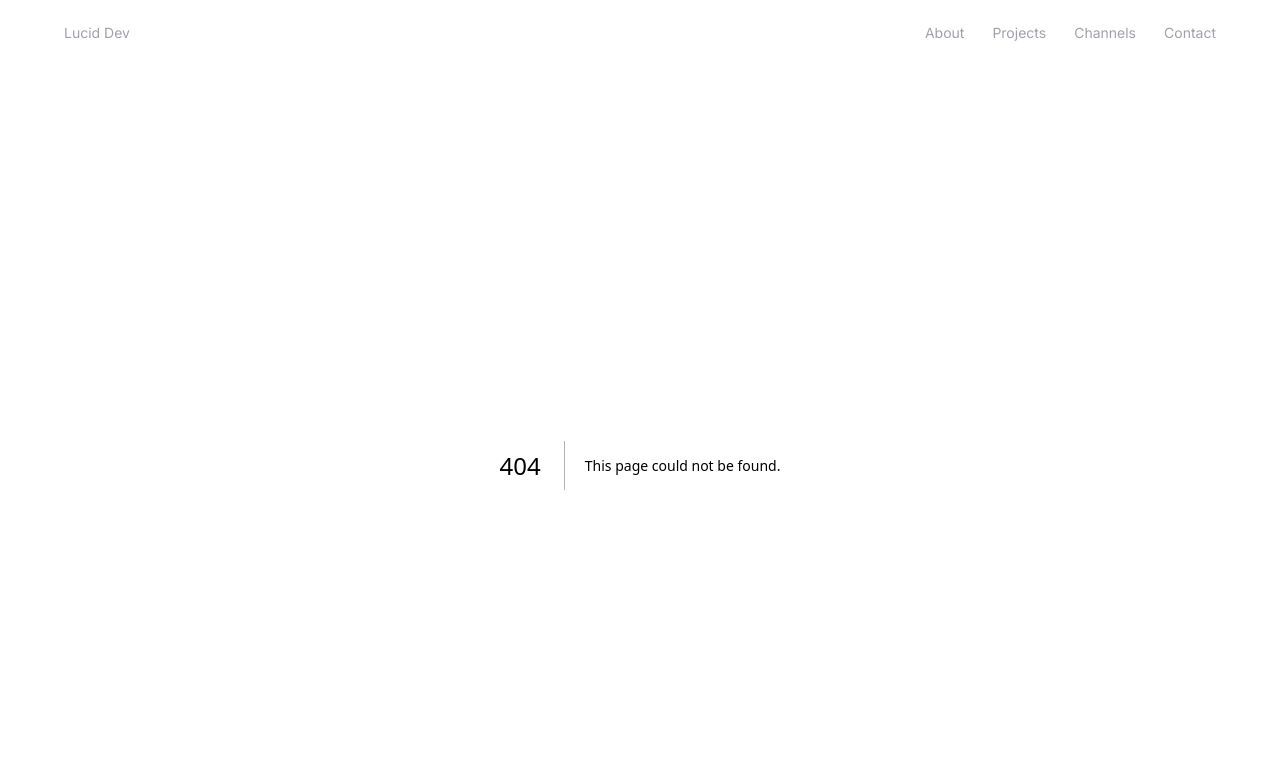
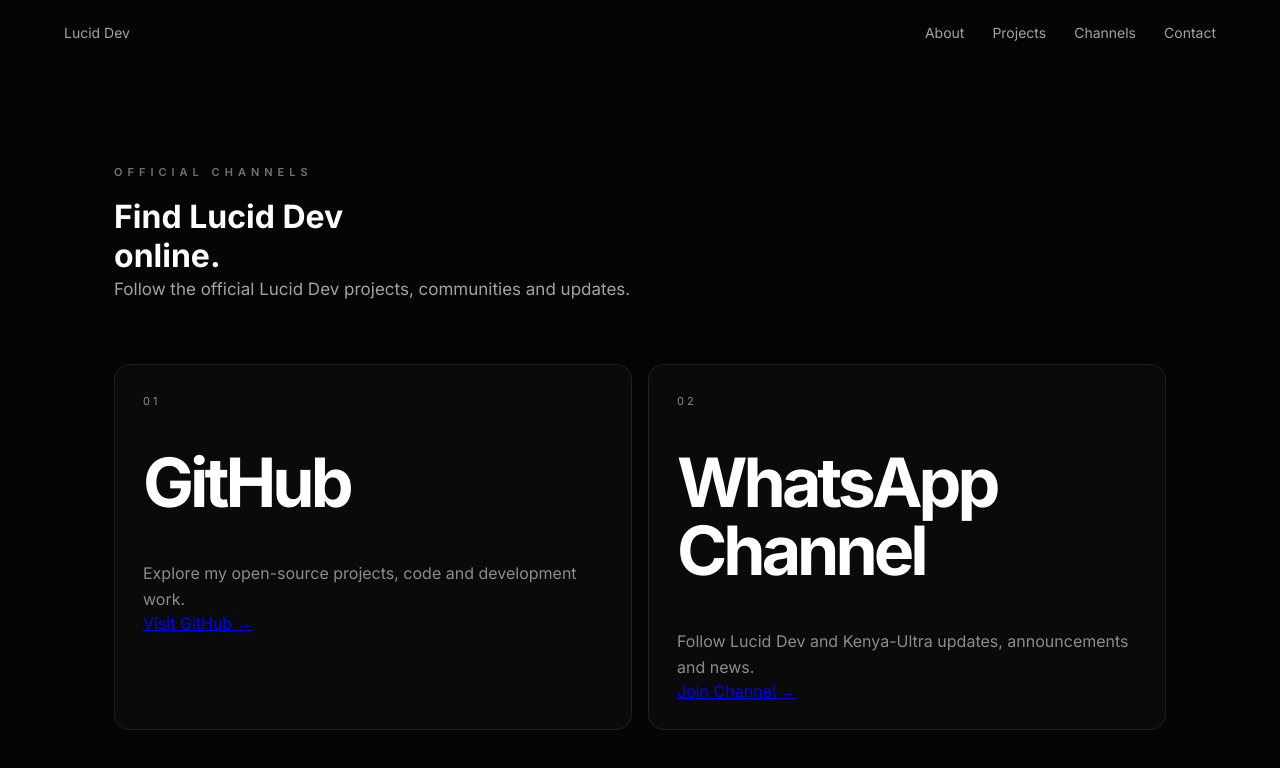
Before and after one commit to lawrencenjeri4-lgtm/lucid-dev-portfolio, a Next.js app: page /channels in a window 1280 px wide. Before the commit this address had no page. Shown: the top 768 px of the page. Built offline with nearby package versions, Linux system fonts and the light colour scheme.

Commit message:
Add Channels page with official links and descriptions

```diff
--- /dev/null
+++ b/app/channels/page.tsx
@@ -0,0 +1,51 @@
+export default function Channels() {
+  return (
+    <main className="page">
+      <p className="section-label">OFFICIAL CHANNELS</p>
+
+      <h1>
+        Find Lucid Dev
+        <br />
+        <span>online.</span>
+      </h1>
+
+      <p className="page-description">
+        Follow the official Lucid Dev projects, communities and updates.
+      </p>
+
+      <section className="channel-grid">
+        <article className="channel-card">
+          <p className="project-number">01</p>
+          <h2>GitHub</h2>
+          <p>
+            Explore my open-source projects, code and development work.
+          </p>
+
+          <a
+            href="https://github.com/lawrencenjeri4-lgtm"
+            target="_blank"
+            rel="noopener noreferrer"
+          >
+            Visit GitHub →
+          </a>
+        </article>
+
+        <article className="channel-card">
+          <p className="project-number">02</p>
+          <h2>WhatsApp Channel</h2>
+          <p>
+            Follow Lucid Dev and Kenya-Ultra updates, announcements and news.
+          </p>
+
+          <a
+            href="https://whatsapp.com/channel/0029VbDbTKcG8l5JKqrsMS2f"
+            target="_blank"
+            rel="noopener noreferrer"
+          >
+            Join Channel →
+          </a>
+        </article>
+      </section>
+    </main>
+  );
+            }
```
